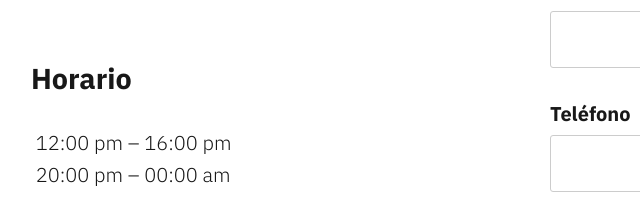
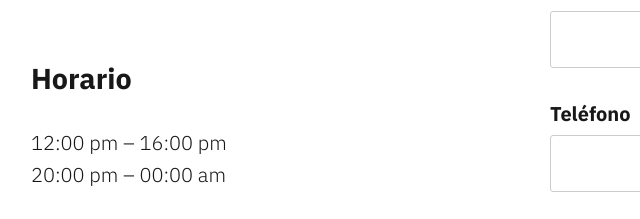
Before and after one commit to gustodiroma/gustodiroma.github.io, a plain HTML site: page contact.html in a window 1280 px wide. Shown: the part 782-1001 px from the top of the page, 106-746 px from the left. Drawn offline with Linux system fonts and the light colour scheme; files that its build step writes are made by us from their sources.

Commit message:
Remove unnecessary code

```diff
--- a/contact.html
+++ b/contact.html
@@ -155,9 +155,7 @@
 
 <h3>Horario</h3>
 
-
-
-<p><strong></strong>&nbsp;12:00 pm – 16:00 pm<br><strong></strong>&nbsp;20:00 pm – 00:00 am</p>
+<p>12:00 pm – 16:00 pm<br>20:00 pm – 00:00 am</p>
 </div>
 
 
```
Also changed, not shown: index.html (+0 -1 lines).
